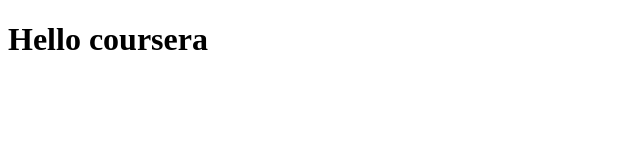
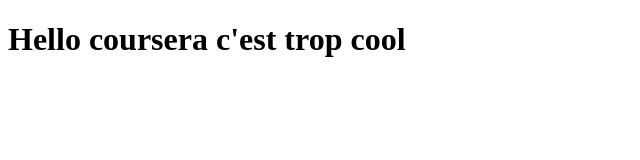
Before and after one commit to vlecsei/coursera-test, a plain HTML site: page site/index.html in a window 1280 px wide. Shown: the whole page, without its empty margins (0-640 px from the left). Drawn offline with Linux system fonts and the light colour scheme.

Commit message:
small addition to our page content

```diff
--- a/site/index.html
+++ b/site/index.html
@@ -4,6 +4,6 @@
 	<title>Hello Coursera!</title>
 </head>
 <body>
-<h1>Hello coursera</h1>
+<h1>Hello coursera c'est trop cool</h1>
 </body>
 </html>
```
